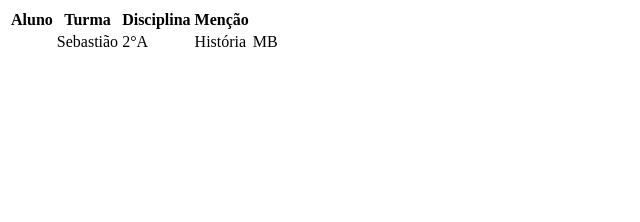
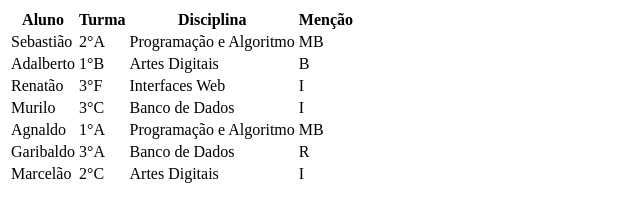
Before and after one commit to Benjamin-programamentos/Tabela, a plain HTML site: page index.html in a window 1280 px wide. Shown: the whole page, without its empty margins (0-640 px from the left). Drawn offline with Linux system fonts and the light colour scheme.

Commit message:
Update index.html

```diff
--- a/index.html
+++ b/index.html
@@ -19,12 +19,49 @@
             </tr>
         </thead>
         <tbody>
-            <th>
+            <tr>
                 <td>Sebastião</td>
                 <td>2°A</td>
-                <td>História</td>
+                <td>Programação e Algoritmo</td>
                 <td>MB</td>
-            </th>
+            </tr>
+            <tr>
+                <td>Adalberto</td>
+                <td>1°B</td>
+                <td>Artes Digitais</td>
+                <td>B</td>
+            </tr>
+            <tr>
+                <td>Renatão</td>
+                <td>3°F</td>
+                <td>Interfaces Web</td>
+                <td>I</td>
+            </tr>
+            <tr>
+                <td>Murilo</td>
+                <td>3°C</td>
+                <td>Banco de Dados</td>
+                <td>I</td>
+            </tr>
+            <tr>
+                <td>Agnaldo</td>
+                <td>1°A</td>
+                <td>Programação e Algoritmo</td>
+                <td>MB</td>
+            </tr>
+            <tr>
+                <td>Garibaldo</td>
+                <td>3°A</td>
+                <td>Banco de Dados</td>
+                <td>R</td>
+            </tr>
+            <tr>
+                <td>Marcelão</td>
+                <td>2°C</td>
+                <td>Artes Digitais</td>
+                <td>I</td>
+            </tr>
+            <tr></tr>
         </tbody>
     </table>
 </body>
```
